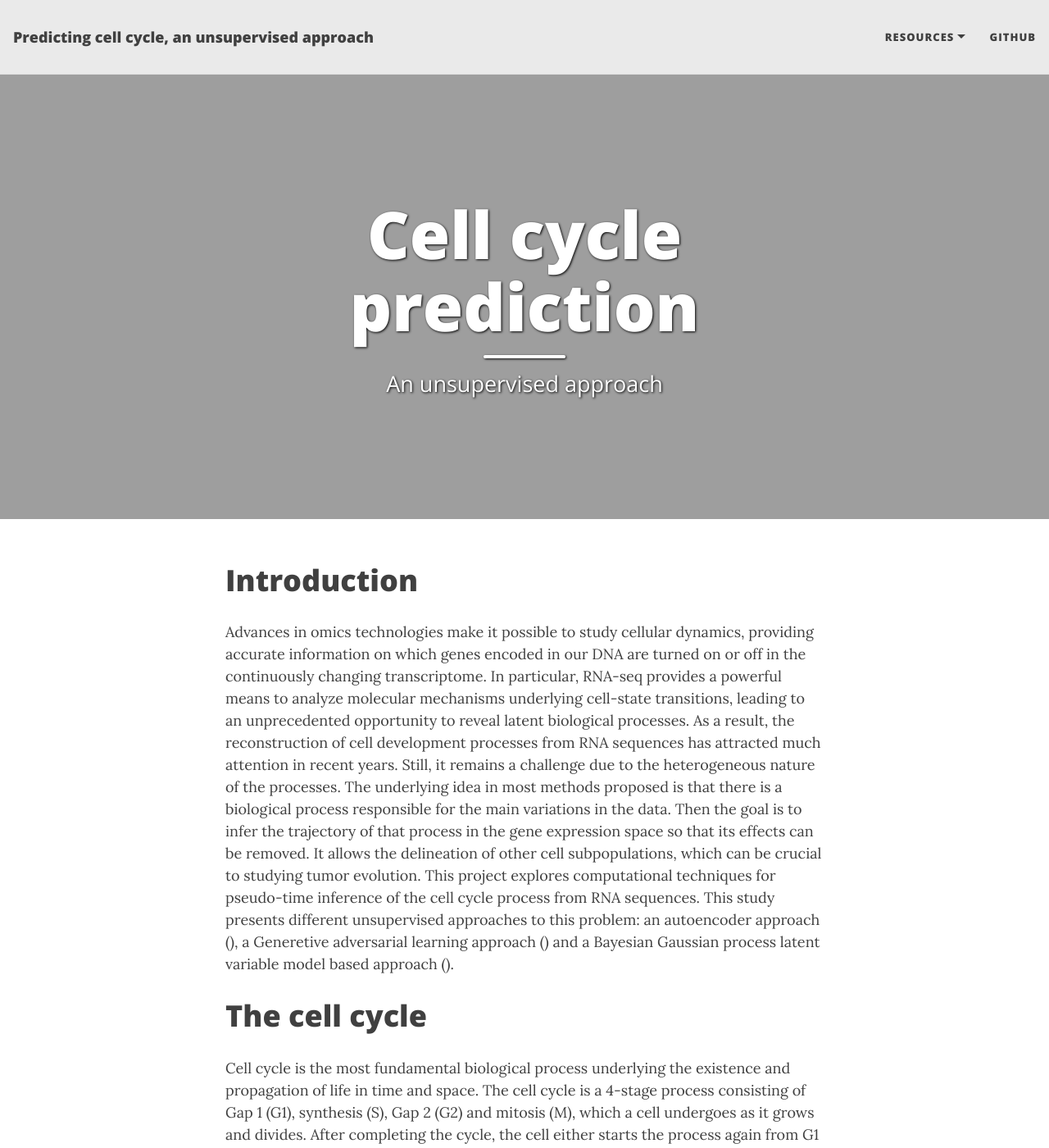
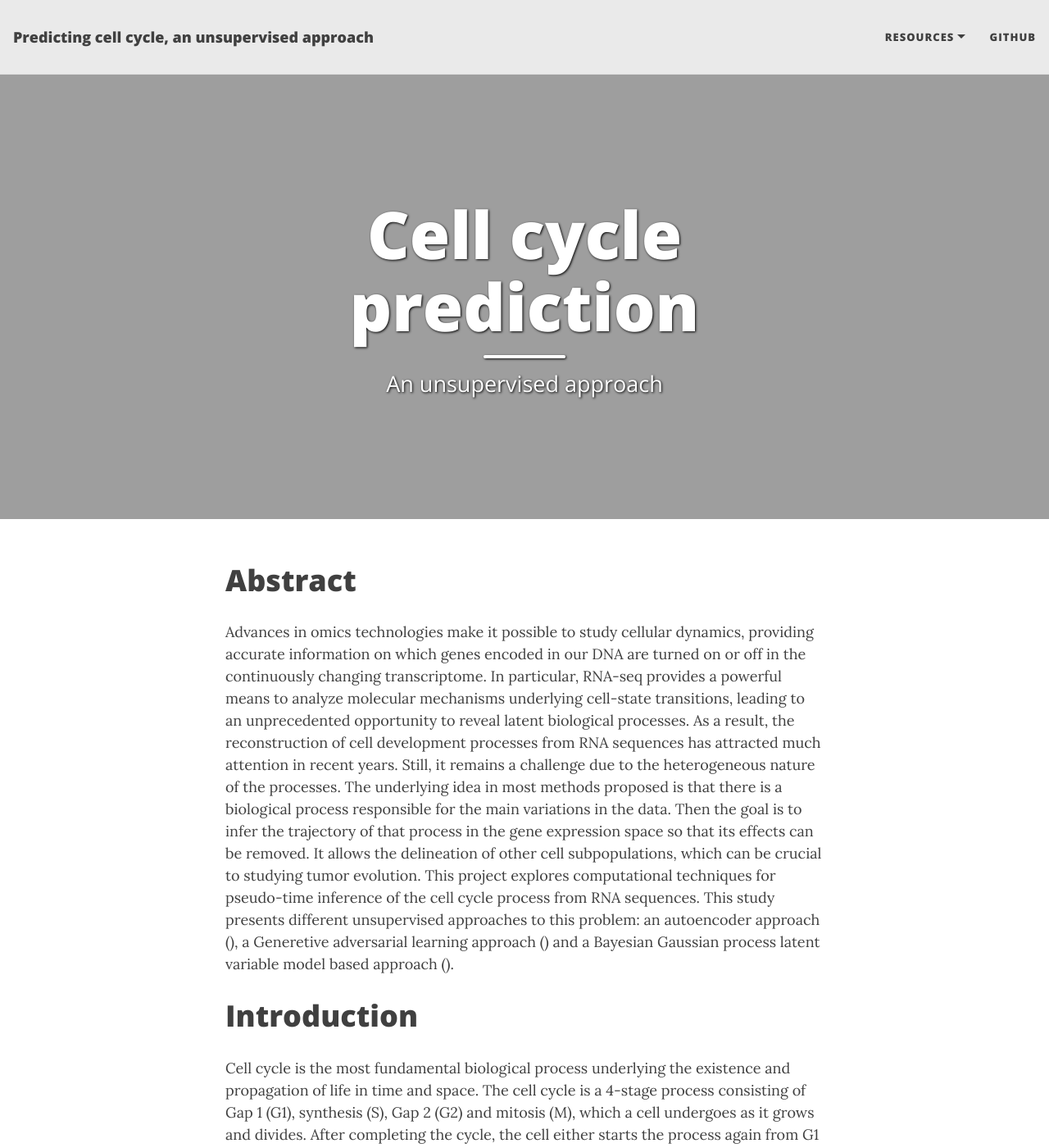
Before and after one commit to lucarossi9/statistical_computation_4, a Jekyll site: the page built from index.md, in a window 1280 px wide and 1400 px high. Shown: the whole window at 82% size. Built offline with Jekyll 4.4.1, drawn with Linux system fonts in a browser that asks for light colours; nearby versions of some CDN libraries; the list of posts is cut into pages by our own code.

Commit message:
Update index.md

```diff
--- a/index.md
+++ b/index.md
@@ -9,10 +9,10 @@ use-site-title: true
 ---
 
 
-# Introduction
+# Abstract
 
 Advances in omics technologies make it possible to study cellular dynamics, providing accurate information on which genes encoded in our DNA are turned on or off in the continuously changing transcriptome. In particular, RNA-seq provides a powerful means to analyze molecular mechanisms underlying cell-state transitions, leading to an unprecedented opportunity to reveal latent biological processes. As a result, the reconstruction of cell development processes from RNA sequences has attracted much attention in recent years. Still, it remains a challenge due to the heterogeneous nature of the processes. The underlying idea in most methods proposed is that there is a biological process responsible for the main variations in the data. Then the goal is to infer the trajectory of that process in the gene expression space so that its effects can be removed. It allows the delineation of other cell subpopulations, which can be crucial to studying tumor evolution. This project explores computational techniques for pseudo-time inference of the cell cycle process from RNA sequences. This study presents different unsupervised approaches to this problem: an autoencoder approach (), a Generetive adversarial learning approach () and a Bayesian Gaussian process latent variable model based approach ().
 
-# The cell cycle
+# Introduction
 
 Cell cycle is the most fundamental biological process underlying the existence and propagation of life in time and space. The cell cycle is a 4-stage process consisting of Gap 1 (G1), synthesis (S), Gap 2 (G2) and mitosis (M), which a cell undergoes as it grows and divides. After completing the cycle, the cell either starts the process again from G1 or exits the cycle through G0. From G0, the cell can undergo terminal differentiation.
```
